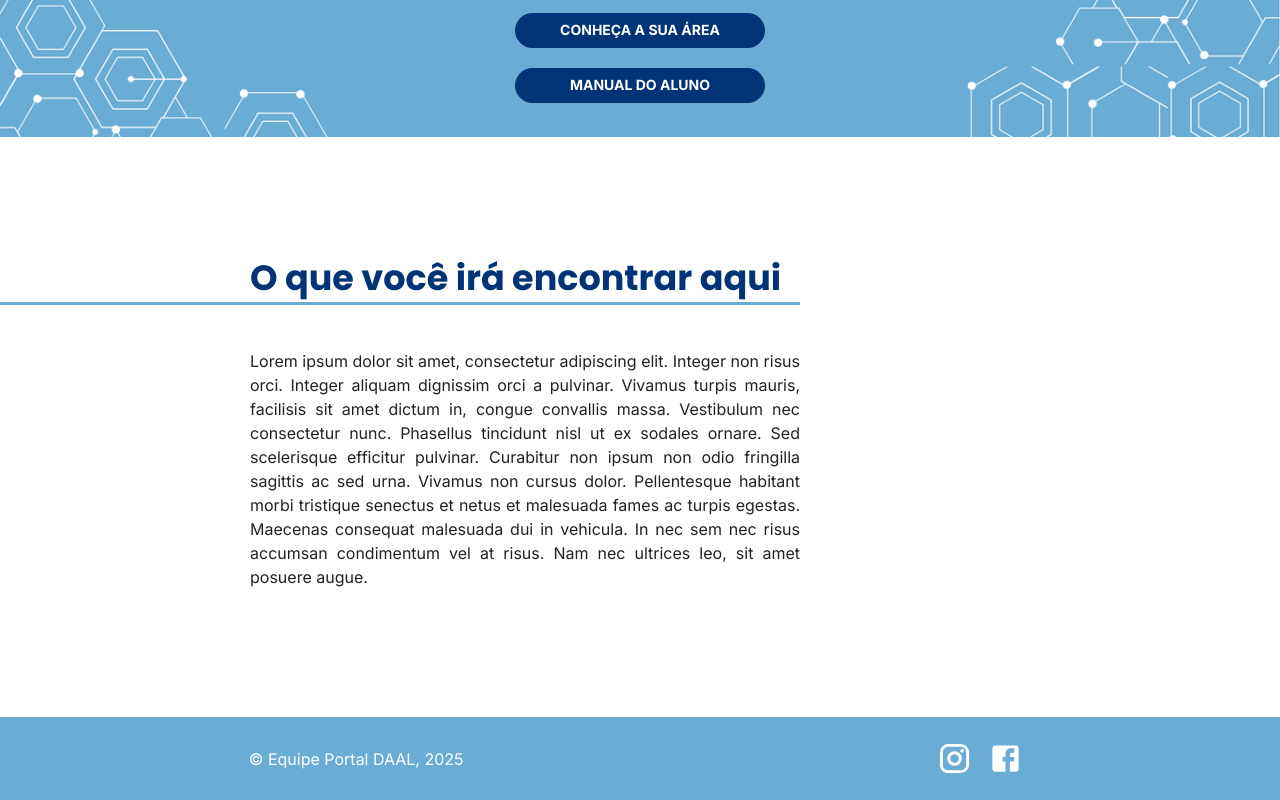
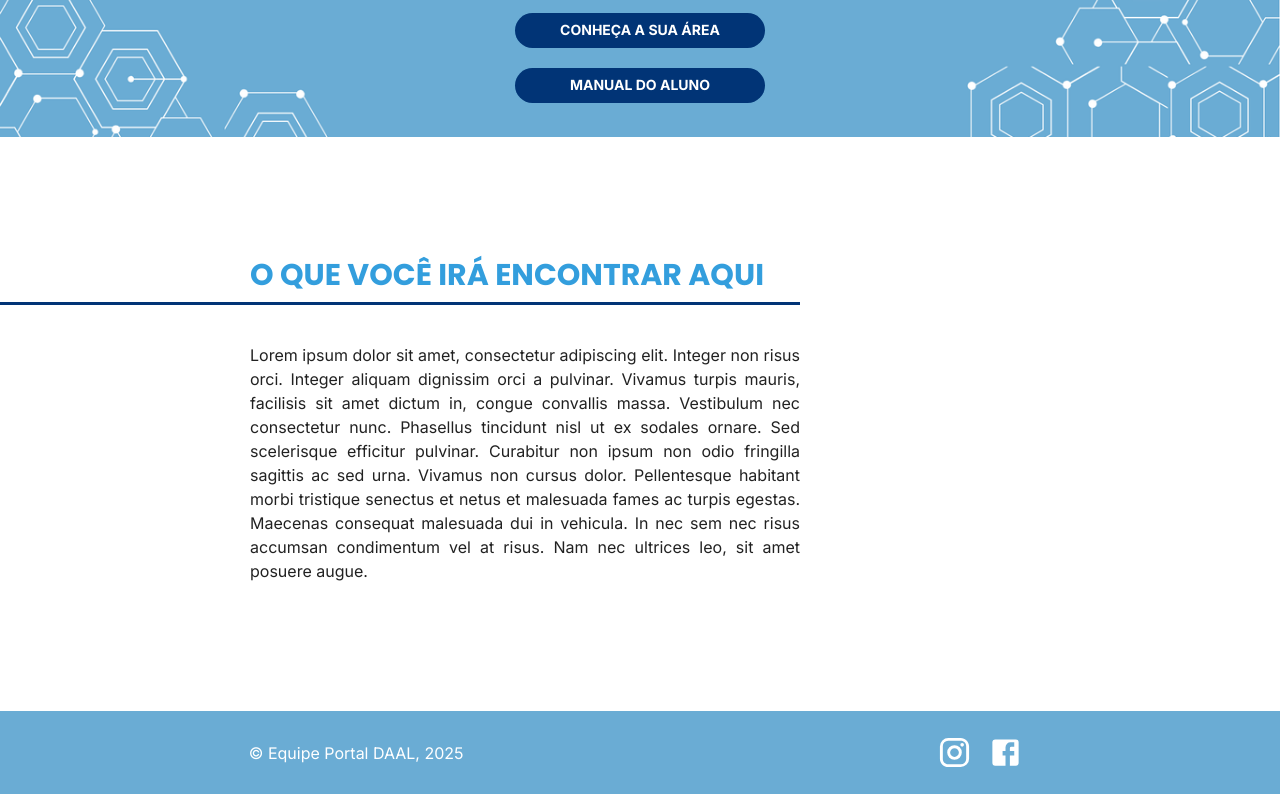
Before and after one commit to PortalDAAL/portal-daal-front, a React (Vite) app: page / in a window 1280 px wide. Shown: the part 807-1607 px from the top of the page. Built offline with nearby package versions, Linux system fonts and the light colour scheme.

Commit message:
feat: ajustes de cores

```diff
--- a/src/pages/About.tsx
+++ b/src/pages/About.tsx
@@ -80,6 +80,7 @@ const About = (): React.ReactElement => {
             fontFamily: "Poppins",
             fontWeight: "bold",
             marginLeft: "10%",
+            marginTop: "2.5%",
             fontSize: "1.5rem",
           }}
         >
--- a/src/pages/Home.tsx
+++ b/src/pages/Home.tsx
@@ -129,21 +129,21 @@ const Home = (): React.ReactElement => {
         <Typography
           variant="h2"
           sx={{
-            color: "#013476",
+            color: "#339edd",
             fontWeight: "bold",
-            fontSize: "35px",
+            fontSize: "30px",
             marginBottom: "10px",
             marginTop: "120px",
             maxWidth: "600px",
           }}
         >
-          O que você irá encontrar aqui
+          O QUE VOCÊ IRÁ ENCONTRAR AQUI
         </Typography>
         <Box
           sx={{
             width: "800px",
             height: "3px",
-            backgroundColor: "#6aacd4",
+            backgroundColor: "#013476",
             position: "absolute",
             left: 0,
             top: "calc(120px + 35px + 10px)",
```
